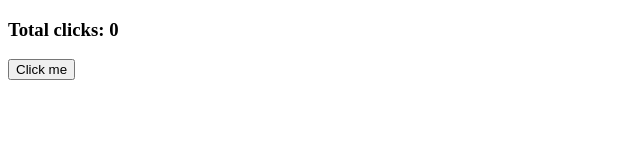
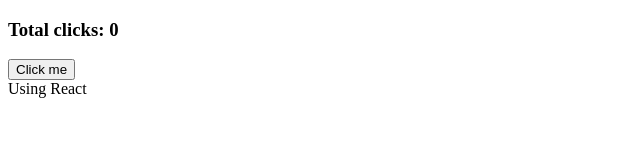
Before and after one commit to Sun3577/react-js, a plain HTML site: page index.html in a window 1280 px wide. Shown: the full height of the page, 0-640 px from the left. Drawn offline with nearby package versions, Linux system fonts and the light colour scheme.

Commit message:
Update index.html

```diff
--- a/index.html
+++ b/index.html
@@ -7,6 +7,7 @@
   </head>
   <body>
     <div id="root"></div>
+    <span>Using React</span>
   </body>
   <script src="https://unpkg.com/react@17.0.2/umd/react.production.min.js"></script>
   <script src="https://unpkg.com/react-dom@17.0.2/umd/react-dom.production.min.js"></script>
```
